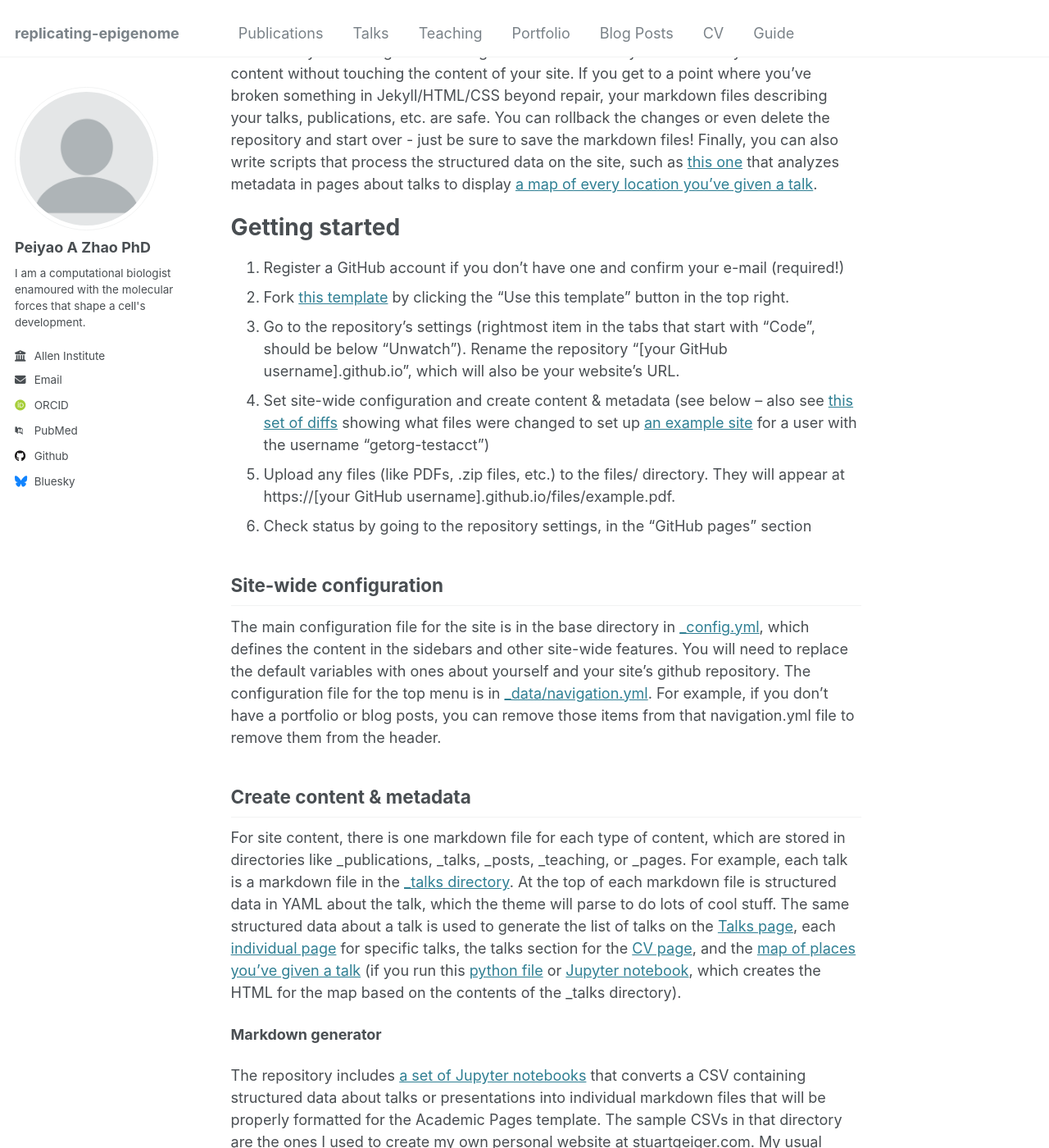
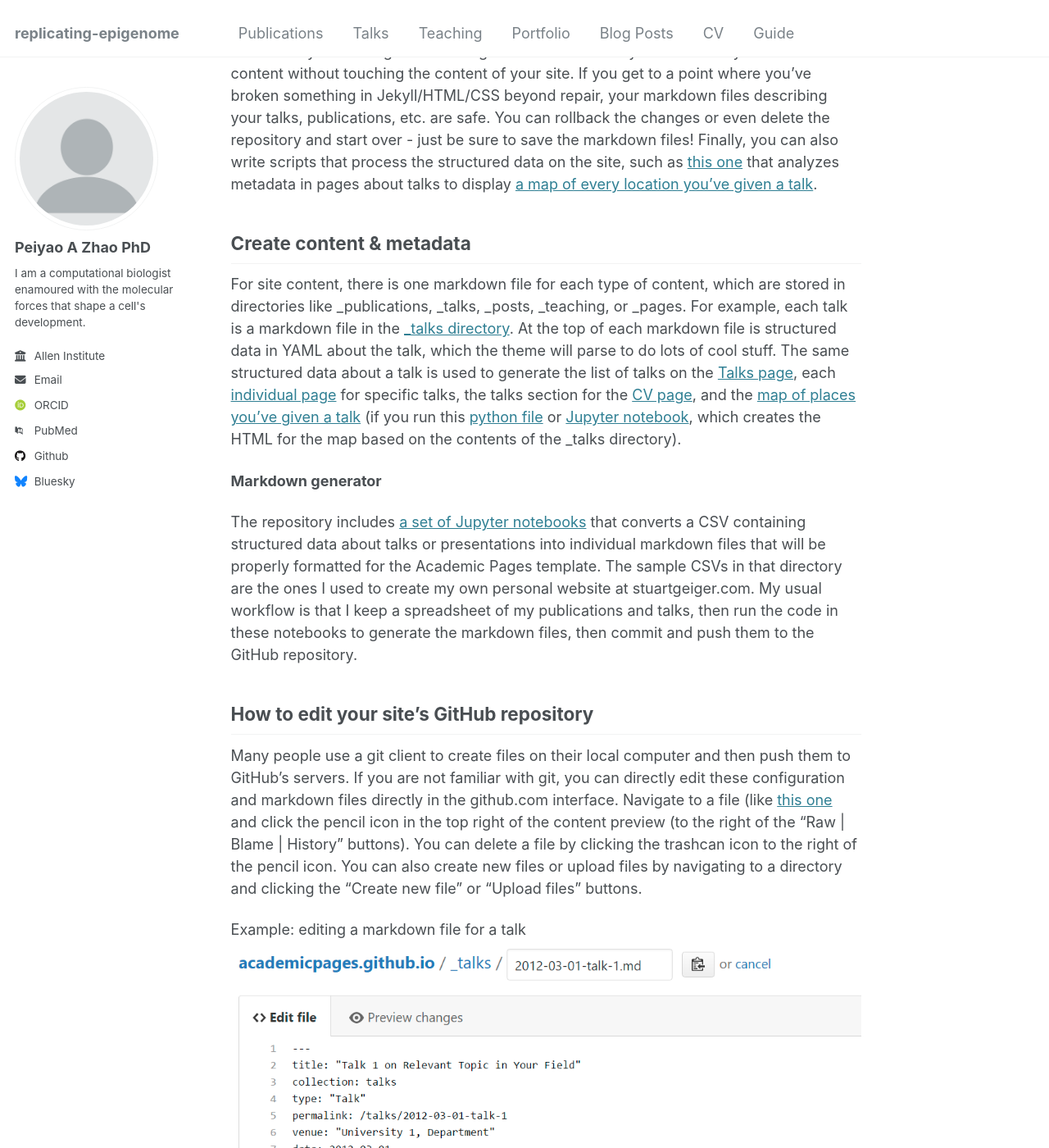
Before and after one commit to oliviacamel/replicating-epigenome, a Jekyll site: the page built from _pages/about.md, in a window 1280 px wide and 1400 px high, scrolled down 735 px. Shown: the whole window at 82% size. Built offline with Jekyll 4.4.1, drawn with Linux system fonts in a browser that asks for light colours; some web fonts are replaced.

Commit message:
Update about.md

```diff
--- a/_pages/about.md
+++ b/_pages/about.md
@@ -14,19 +14,6 @@ A data-driven personal website
 Like many other Jekyll-based GitHub Pages templates, Academic Pages makes you separate the website's content from its form. The content & metadata of your website are in structured markdown files, while various other files constitute the theme, specifying how to transform that content & metadata into HTML pages. You keep these various markdown (.md), YAML (.yml), HTML, and CSS files in a public GitHub repository. Each time you commit and push an update to the repository, the [GitHub pages](https://pages.github.com/) service creates static HTML pages based on these files, which are hosted on GitHub's servers free of charge.
 
 Many of the features of dynamic content management systems (like Wordpress) can be achieved in this fashion, using a fraction of the computational resources and with far less vulnerability to hacking and DDoSing. You can also modify the theme to your heart's content without touching the content of your site. If you get to a point where you've broken something in Jekyll/HTML/CSS beyond repair, your markdown files describing your talks, publications, etc. are safe. You can rollback the changes or even delete the repository and start over - just be sure to save the markdown files! Finally, you can also write scripts that process the structured data on the site, such as [this one](https://github.com/academicpages/academicpages.github.io/blob/master/talkmap.ipynb) that analyzes metadata in pages about talks to display [a map of every location you've given a talk](https://academicpages.github.io/talkmap.html).
-
-Getting started
-======
-1. Register a GitHub account if you don't have one and confirm your e-mail (required!)
-1. Fork [this template](https://github.com/academicpages/academicpages.github.io) by clicking the "Use this template" button in the top right.
-1. Go to the repository's settings (rightmost item in the tabs that start with "Code", should be below "Unwatch"). Rename the repository "[your GitHub username].github.io", which will also be your website's URL.
-1. Set site-wide configuration and create content & metadata (see below -- also see [this set of diffs](http://archive.is/3TPas) showing what files were changed to set up [an example site](https://getorg-testacct.github.io) for a user with the username "getorg-testacct")
-1. Upload any files (like PDFs, .zip files, etc.) to the files/ directory. They will appear at https://[your GitHub username].github.io/files/example.pdf.
-1. Check status by going to the repository settings, in the "GitHub pages" section
-
-Site-wide configuration
-------
-The main configuration file for the site is in the base directory in [_config.yml](https://github.com/academicpages/academicpages.github.io/blob/master/_config.yml), which defines the content in the sidebars and other site-wide features. You will need to replace the default variables with ones about yourself and your site's github repository. The configuration file for the top menu is in [_data/navigation.yml](https://github.com/academicpages/academicpages.github.io/blob/master/_data/navigation.yml). For example, if you don't have a portfolio or blog posts, you can remove those items from that navigation.yml file to remove them from the header.
 
 Create content & metadata
 ------
```
